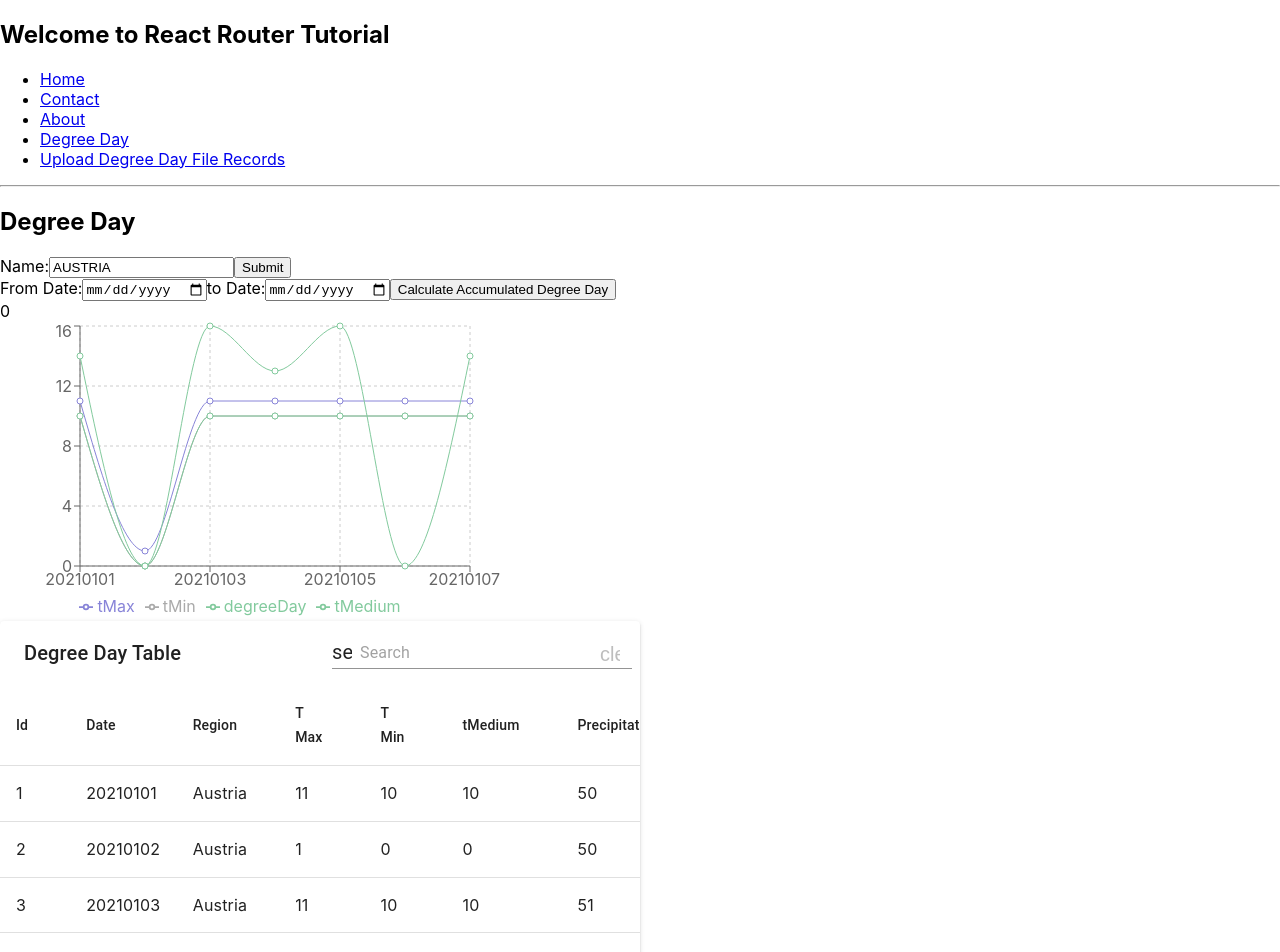
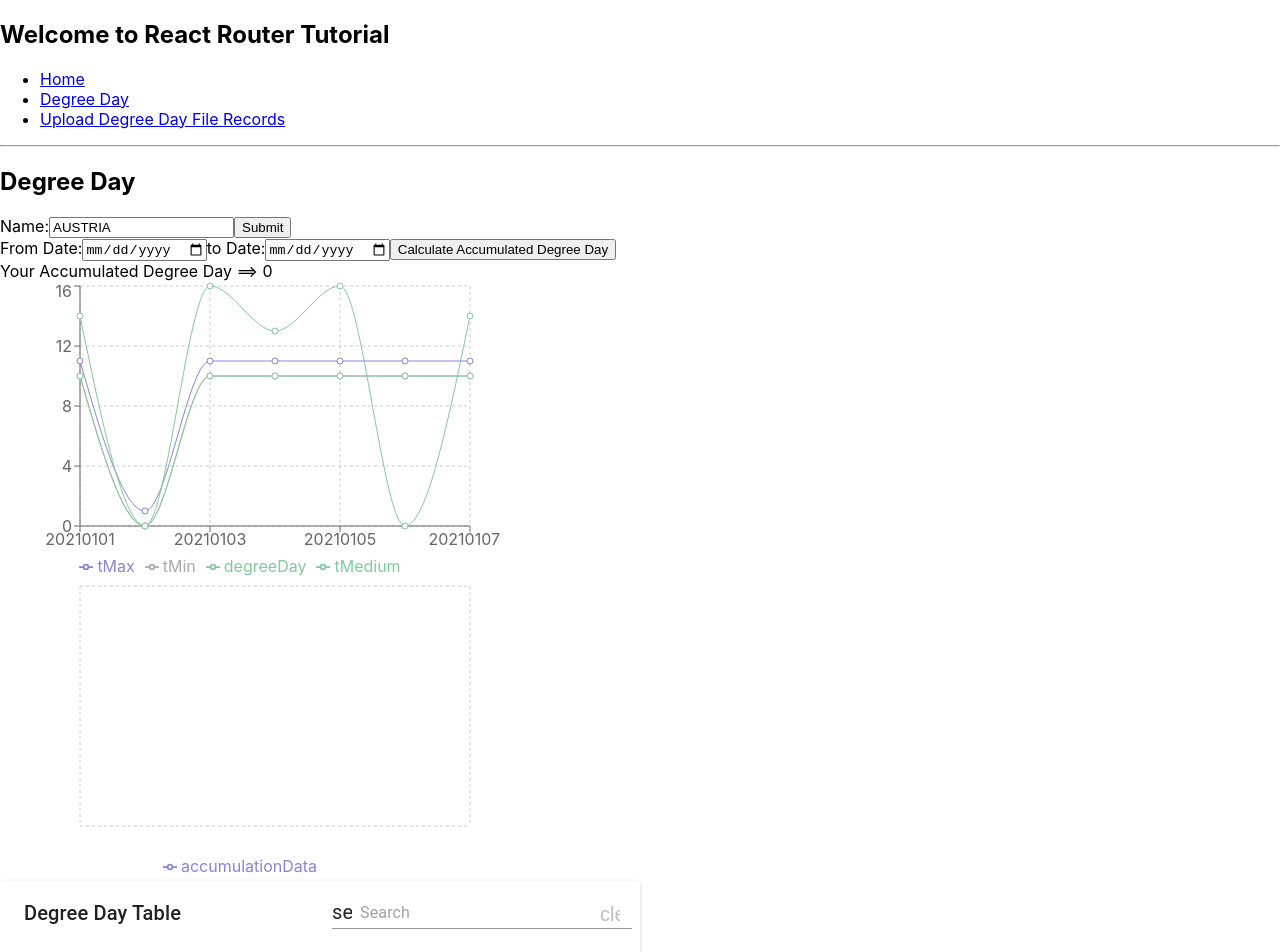
Before and after one commit to sajalsinghal7/farm-ui, a React (Create React App) app: page /degreeDay in a window 1280 px wide. Shown: the top 952 px of the page. Built offline with nearby package versions, Linux system fonts and the light colour scheme.

Commit message:
added accumulated graph

```diff
--- a/src/App.js
+++ b/src/App.js
@@ -1,8 +1,6 @@
 import React, { Component } from 'react';
 import { BrowserRouter as Router, Switch, Route, Link } from 'react-router-dom';
 import Home from './components/Home';
-import About from './components/About';
-import Contact from './components/Contact';
 import DegreeDay from './components/DegreeDay';
 import UploadDegreeDay from './components/UploadDegreeDay';
 
@@ -15,8 +13,6 @@ class App extends Component {
           <nav className="navbar navbar-expand-lg navbar-light bg-light">
           <ul className="navbar-nav mr-auto">
             <li><Link to={'/'} className="nav-link"> Home </Link></li>
-            <li><Link to={'/contact'} className="nav-link">Contact</Link></li>
-            <li><Link to={'/about'} className="nav-link">About</Link></li>
             <li><Link to={'/degreeDay'} className="nav-link">Degree Day</Link></li>
             <li><Link to={'/uploadDegreeDay'} className="nav-link">Upload Degree Day File Records</Link></li>
           </ul>
@@ -24,8 +20,6 @@ class App extends Component {
           <hr />
           <Switch>
               <Route exact path='/' component={Home} />
-              <Route path='/contact' component={Contact} />
-              <Route path='/about' component={About} />
               <Route path='/degreeDay' component={DegreeDay} />
               <Route path='/uploadDegreeDay' component={UploadDegreeDay} />
           </Switch>
--- a/src/components/About.js
+++ /dev/null
@@ -1,13 +0,0 @@
-import React, { Component } from 'react';
-
-class About extends Component {
-  render() {
-    return (
-        <div>
-          <h2>About</h2>
-        </div>
-    );
-  }
-}
-
-export default About;
--- a/src/components/Contact.js
+++ /dev/null
@@ -1,13 +0,0 @@
-import React, { Component } from 'react';
-
-class Contact extends Component {
-  render() {
-    return (
-        <div>
-          <h2>Contact</h2>
-        </div>
-    );
-  }
-}
-
-export default Contact;
--- a/src/components/DegreeDay.js
+++ b/src/components/DegreeDay.js
@@ -12,6 +12,7 @@ class DegreeDay extends Component {
       degreeDayFrom: '',
       degreeDayTo: '',
       accumulatedDegreeDay: 0,
+      accumulatedDegreeDayGraphData: [],
       apiResponse: [
         {
           id: 1,
@@ -94,6 +95,7 @@ class DegreeDay extends Component {
 
   calculateAccumulatedDegreeDay = (event) => {
     this.setState({[event.target.name]: event.target.value});
+    // this.setState({accumulatedDegreeDayGraphData: []});
     var from = this.state.degreeDayFrom;
     var to = this.state.degreeDayTo;
     if(from !== '') {
@@ -106,13 +108,19 @@ class DegreeDay extends Component {
     }
     if(from !== '' && to !== '') {
       var accumulatedResult = 0;
+      var tempAccumulationGraphData = []
       this.state.apiResponse.map(item => {
         if(item.date >= from && item.date <= to) {
           accumulatedResult += item.degreeDay;
+          tempAccumulationGraphData.push({
+            accumulationData: accumulatedResult,
+            date: item.date
+          });
         }
         return accumulatedResult;
       });
       this.setState({accumulatedDegreeDay: accumulatedResult});
+      this.setState({accumulatedDegreeDayGraphData: tempAccumulationGraphData})
     }
     event.preventDefault();
   }
@@ -177,7 +185,7 @@ class DegreeDay extends Component {
         </div>
       </form>
       <div>
-        {this.state.accumulatedDegreeDay}
+        Your Accumulated Degree Day ==> {this.state.accumulatedDegreeDay}
       </div>
 
         <LineChart
@@ -201,6 +209,29 @@ class DegreeDay extends Component {
           <Line type="monotone" dataKey="degreeDay" stroke="#82ca9d" />
           <Line type="monotone" dataKey="tMedium" stroke="#82ca9d" />
         </LineChart>
+
+
+        <LineChart
+          width={500}
+          height={300}
+          data={this.state.accumulatedDegreeDayGraphData}
+          margin={{
+            top: 5,
+            right: 30,
+            left: 20,
+            bottom: 5,
+          }}
+        >
+          <CartesianGrid strokeDasharray="3 3" />
+          <XAxis dataKey="date" />
+          <YAxis />
+          <Tooltip />
+          <Legend />
+          <Line type="monotone" dataKey="accumulationData" stroke="#8884d8" activeDot={{ r: 8 }} />
+        </LineChart>
+
+
+
       <div style={{ maxWidth: '50%' }}>
         <MaterialTable
           columns={[
```
